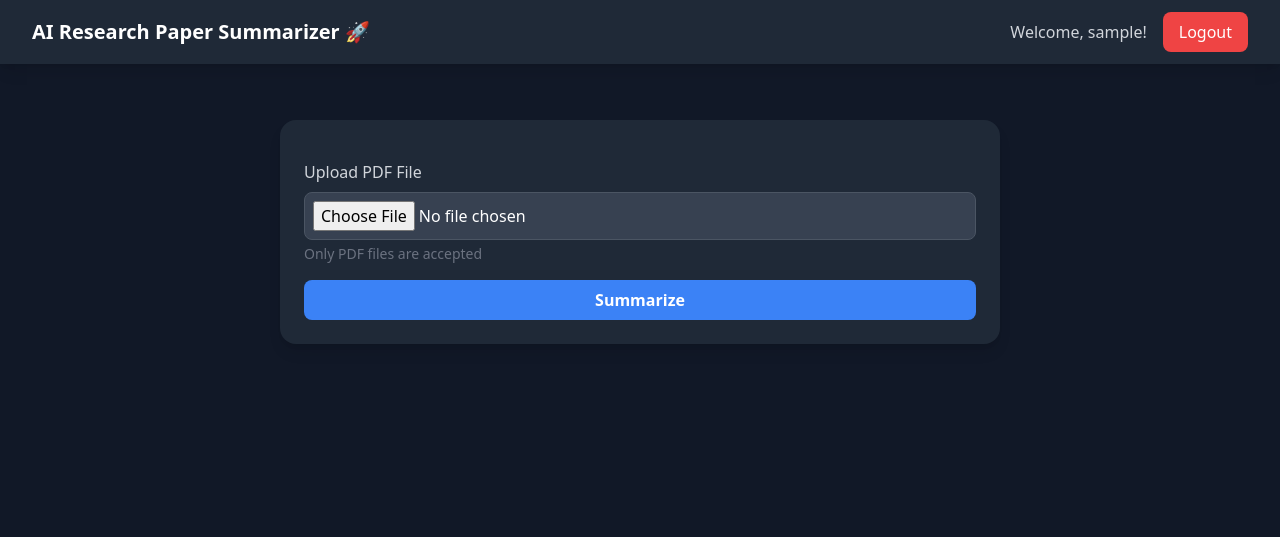
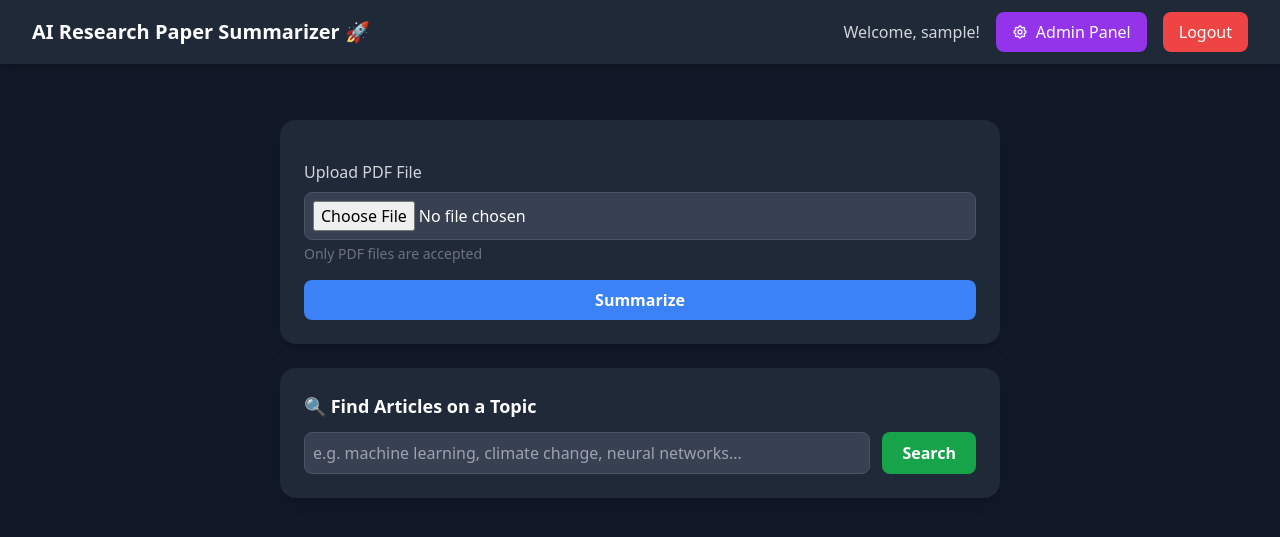
Before and after one commit to bilal-157/AI-Summarizer-project, a Django app: page /dashboard/ in a window 1280 px wide. Shown: the top 537 px of the page. Run offline with Django 5.2, Linux system fonts and the light colour scheme; the visitor is signed in with stand-in values (Sample User, id 1); some libraries are stand-ins or nearby versions.

Commit message:
Model Integrated and The Search section

```diff
--- a/core/templates/core/dashboard.html
+++ b/core/templates/core/dashboard.html
@@ -8,7 +8,7 @@
 
 <body class="bg-gray-900 text-white min-h-screen">
 
-<!-- Navigation Bar - FIXED LOGOUT -->
+<!-- Navigation Bar — unchanged -->
 <nav class="bg-gray-800 shadow-lg">
     <div class="max-w-7xl mx-auto px-4 sm:px-6 lg:px-8">
         <div class="flex justify-between items-center h-16">
@@ -17,7 +17,18 @@
             </div>
             <div class="flex items-center space-x-4">
                 <span class="text-gray-300">Welcome, {{ user.username }}!</span>
-                <!-- FIXED: Changed from <a> to form for POST request -->
+
+                {% if user.is_staff or user.is_superuser %}
+                <a href="/admin/" target="_blank"
+                   class="bg-purple-600 hover:bg-purple-700 px-4 py-2 rounded-lg transition flex items-center gap-2">
+                    <svg class="w-4 h-4" fill="none" stroke="currentColor" viewBox="0 0 24 24">
+                        <path stroke-linecap="round" stroke-linejoin="round" stroke-width="2" d="M10.325 4.317c.426-1.756 2.924-1.756 3.35 0a1.724 1.724 0 002.573 1.066c1.543-.94 3.31.826 2.37 2.37a1.724 1.724 0 001.065 2.572c1.756.426 1.756 2.924 0 3.35a1.724 1.724 0 00-1.066 2.573c.94 1.543-.826 3.31-2.37 2.37a1.724 1.724 0 00-2.572 1.065c-.426 1.756-2.924 1.756-3.35 0a1.724 1.724 0 00-2.573-1.066c-1.543.94-3.31-.826-2.37-2.37a1.724 1.724 0 00-1.065-2.572c-1.756-.426-1.756-2.924 0-3.35a1.724 1.724 0 001.066-2.573c-.94-1.543.826-3.31 2.37-2.37.996.608 2.296.07 2.572-1.065z"></path>
+                        <path stroke-linecap="round" stroke-linejoin="round" stroke-width="2" d="M15 12a3 3 0 11-6 0 3 3 0 016 0z"></path>
+                    </svg>
+                    Admin Panel
+                </a>
+                {% endif %}
+
                 <form method="post" action="{% url 'logout' %}" style="display: inline;">
                     {% csrf_token %}
                     <button type="submit" class="bg-red-500 hover:bg-red-600 px-4 py-2 rounded-lg transition">
@@ -31,88 +42,150 @@
 
 <div class="w-full max-w-3xl mx-auto p-6 mt-8">
 
-    <!-- Messages -->
+    <!-- Messages — unchanged -->
     {% if messages %}
         {% for message in messages %}
             <div class="mb-4 p-4 rounded-lg {% if message.tags == 'success' %}bg-green-500{% else %}bg-red-500{% endif %}">
-                                {{ message }}
+                {{ message }}
             </div>
         {% endfor %}
     {% endif %}
 
-    <!-- Backend Error -->
+    <!-- Backend Error — unchanged -->
     {% if error %}
     <div class="bg-red-500 text-white p-4 rounded-lg mb-4">
         {{ error }}
     </div>
     {% endif %}
 
-    <!-- Upload Box -->
+    <!-- Upload Box — unchanged -->
     <div class="bg-gray-800 p-6 rounded-2xl shadow-lg">
-
         <form method="POST" action="{% url 'dashboard' %}" enctype="multipart/form-data" onsubmit="return validateForm()" class="space-y-4">
             {% csrf_token %}
-
             <div>
                 <label class="block text-gray-300 mb-2">Upload PDF File</label>
-                <input
-                    type="file"
-                    name="file"
-                    id="fileInput"
-                    accept=".pdf"
-                    class="w-full p-2 bg-gray-700 rounded-lg cursor-pointer border border-gray-600"
-                >
+                <input type="file" name="file" id="fileInput" accept=".pdf"
+                       class="w-full p-2 bg-gray-700 rounded-lg cursor-pointer border border-gray-600">
                 <p class="text-gray-500 text-sm mt-1">Only PDF files are accepted</p>
             </div>
-
-            <!-- Frontend Error -->
-            <p id="errorMsg" class="text-red-400 hidden text-sm">
-                Please select a file first!
-            </p>
-
-            <button
-                type="submit"
-                class="w-full bg-blue-500 hover:bg-blue-600 transition p-2 rounded-lg font-semibold"
-            >
+            <p id="errorMsg" class="text-red-400 hidden text-sm">Please select a file first!</p>
+            <button type="submit"
+                    class="w-full bg-blue-500 hover:bg-blue-600 transition p-2 rounded-lg font-semibold">
                 Summarize
             </button>
-
-            <!-- Loading -->
             <p id="loading" class="hidden text-center mt-2 text-gray-400">
                 ⏳ Processing your file...
             </p>
         </form>
-
     </div>
 
-    <!-- Result Section -->
-    {% if text %}
-    <div class="mt-6 bg-gray-800 p-6 rounded-2xl shadow-lg">
-        <h2 class="text-xl font-semibold mb-2">Extracted Text</h2>
-        <div class="text-gray-300 max-h-96 overflow-y-auto whitespace-pre-wrap">
-            {{ text }}
+    <!-- ── ARTICLE SEARCH BOX (NEW) ── -->
+    <div class="bg-gray-800 p-6 rounded-2xl shadow-lg mt-6">
+        <h2 class="text-lg font-bold mb-3 flex items-center gap-2">
+            🔍 Find Articles on a Topic
+        </h2>
+        <form method="POST" action="{% url 'dashboard' %}" class="flex gap-3">
+            {% csrf_token %}
+            <input type="text"
+                   name="search_query"
+                   value="{{ search_query }}"
+                   placeholder="e.g. machine learning, climate change, neural networks..."
+                   class="flex-1 p-2 bg-gray-700 rounded-lg border border-gray-600 text-white placeholder-gray-400 focus:outline-none focus:border-blue-500">
+            <button type="submit"
+                    class="bg-green-600 hover:bg-green-700 transition px-5 py-2 rounded-lg font-semibold whitespace-nowrap">
+                Search
+            </button>
+        </form>
+    </div>
+
+    <!-- ── SEARCH ERROR ── -->
+    {% if search_error %}
+    <div class="bg-red-500 text-white p-4 rounded-lg mt-4">
+        {{ search_error }}
+    </div>
+    {% endif %}
+
+    <!-- ── ARTICLE RESULTS (NEW) ── -->
+    {% if articles %}
+    <div class="mt-6">
+        <h2 class="text-xl font-bold mb-4 flex items-center gap-2">
+            📰 Articles for &ldquo;{{ search_query }}&rdquo;
+        </h2>
+        <div class="space-y-4">
+            {% for article in articles %}
+            <div class="bg-gray-800 border border-gray-700 rounded-2xl p-5 hover:border-blue-500 transition">
+                <div class="flex justify-between items-start gap-4">
+                    <div class="flex-1">
+                        <h3 class="font-semibold text-white text-base mb-1">
+                            {{ article.title }}
+                        </h3>
+                        <p class="text-gray-400 text-sm leading-relaxed mb-3">
+                            {{ article.description }}...
+                        </p>
+                        <span class="text-xs text-gray-500 truncate block">
+                            🔗 {{ article.url|truncatechars:60 }}
+                        </span>
+                    </div>
+                    <a href="{{ article.url }}" target="_blank" rel="noopener noreferrer"
+                       class="flex-shrink-0 bg-blue-600 hover:bg-blue-700 transition px-4 py-2 rounded-lg text-sm font-semibold">
+                        Open ↗
+                    </a>
+                </div>
+            </div>
+            {% endfor %}
+        </div>
+    </div>
+    {% endif %}
+
+    <!-- ── NO RESULTS MESSAGE ── -->
+    {% if articles is not None and not articles and not search_error %}
+    <div class="mt-4 bg-yellow-800 text-yellow-200 p-4 rounded-lg">
+        No articles found for &ldquo;{{ search_query }}&rdquo;. Try a different topic.
+    </div>
+    {% endif %}
+
+    <!-- AI Summary Section — unchanged except download button -->
+    {% if summary %}
+    <div class="mt-6 bg-gradient-to-r from-purple-900 to-blue-900 p-6 rounded-2xl shadow-lg border border-purple-500">
+        <div class="flex justify-between items-center mb-4">
+            <h2 class="text-2xl font-bold flex items-center">
+                <span class="mr-2">🤖</span>
+                AI Summary
+                <span class="ml-2 text-sm bg-purple-700 px-2 py-1 rounded">Generated by AI</span>
+            </h2>
+            <span class="text-sm text-gray-400">{{ summary|wordcount }} words</span>
+        </div>
+        <div class="text-gray-200 leading-relaxed whitespace-pre-wrap">
+            {{ summary|linebreaks }}
+        </div>
+        <div class="mt-6 pt-4 border-t border-purple-700 flex justify-end">
+            <a href="{% url 'download_summary' %}"
+               class="flex items-center gap-2 bg-blue-600 hover:bg-blue-700 transition px-5 py-2 rounded-lg font-semibold text-sm">
+                <svg class="w-4 h-4" fill="none" stroke="currentColor" viewBox="0 0 24 24">
+                    <path stroke-linecap="round" stroke-linejoin="round" stroke-width="2"
+                          d="M4 16v1a3 3 0 003 3h10a3 3 0 003-3v-1m-4-4l-4 4m0 0l-4-4m4 4V4"/>
+                </svg>
+                Download Summary as PDF
+            </a>
         </div>
     </div>
     {% endif %}
 
 </div>
 
-<!-- Script -->
+<!-- Script — unchanged -->
 <script>
 function validateForm() {
     const fileInput = document.getElementById("fileInput");
-    const errorMsg = document.getElementById("errorMsg");
-    const loading = document.getElementById("loading");
+    const errorMsg  = document.getElementById("errorMsg");
+    const loading   = document.getElementById("loading");
 
     if (!fileInput.value) {
         errorMsg.classList.remove("hidden");
         return false;
     }
 
-    // Check file extension
-    const fileName = fileInput.value;
-    const fileExtension = fileName.split('.').pop().toLowerCase();
-
+    const fileExtension = fileInput.value.split('.').pop().toLowerCase();
     if (fileExtension !== 'pdf') {
         errorMsg.textContent = 'Please select a PDF file only!';
         errorMsg.classList.remove("hidden");
@@ -121,9 +194,14 @@ function validateForm() {
 
     errorMsg.classList.add("hidden");
     loading.classList.remove("hidden");
-
     return true;
 }
+
+setTimeout(function() {
+    document.querySelectorAll('.mb-4.p-4.rounded-lg').forEach(function(el) {
+        el.style.display = 'none';
+    });
+}, 5000);
 </script>
 
 </body>
--- a/core/urls.py
+++ b/core/urls.py
@@ -6,4 +6,5 @@ urlpatterns = [
     path('', views.landing_page, name='landing'),  # Landing page with login/signup
     path('dashboard/', views.dashboard, name='dashboard'),  # Dashboard after login
     path('signup/', views.signup, name='signup'),  # Sign up page
+    path('download/', views.download_summary_pdf, name='download_summary'),
 ]
--- a/core/views.py
+++ b/core/views.py
@@ -1,48 +1,317 @@
-# core/views.py
 from django.shortcuts import render, redirect
 from django.contrib.auth import login
 from django.contrib.auth.decorators import login_required
 from django.contrib import messages
+from django.http import HttpResponse
 from .forms import CustomUserCreationForm
-import fitz  # PyMuPDF
+
+import fitz
+import re
 import traceback
+import numpy as np
+import torch
+from sklearn.feature_extraction.text import TfidfVectorizer
+from sklearn.metrics.pairwise import cosine_similarity
+from transformers import pipeline
+
+from reportlab.lib.pagesizes import letter
+from reportlab.lib.styles import getSampleStyleSheet, ParagraphStyle
+from reportlab.lib.units import inch
+from reportlab.lib import colors
+from reportlab.platypus import SimpleDocTemplate, Paragraph, Spacer, HRFlowable
+from reportlab.lib.enums import TA_CENTER, TA_JUSTIFY
+from io import BytesIO
+from datetime import datetime
+
+from duckduckgo_search import DDGS
+
+# ---------------- CONSTANTS ----------------
+
+MAX_PDF_WORDS    = 25_000
+NUM_BEAMS        = 1
+MAX_MODEL_TOKENS = 512
+
+# ---------------- MODEL (loaded once at startup) ----------------
+
+print("⏳ Loading summarization model at startup...")
+try:
+    summarizer = pipeline(
+        "summarization",
+        model="sshleifer/distilbart-cnn-6-6",
+        device=0 if torch.cuda.is_available() else -1,
+        batch_size=8,
+    )
+    print("✅ Model loaded and cached.")
+except Exception as _e:
+    summarizer = None
+    print(f"❌ Model failed to load: {_e}")
+
+
+# ---------------- PRE/POST PROCESSING ----------------
+
+def extract_important_sentences(text, keep_ratio=0.3):
+    sentences = [s.strip() for s in text.replace('\n', ' ').split('.') if len(s.split()) > 5]
+    if len(sentences) < 3:
+        return text
+    try:
+        vectorizer   = TfidfVectorizer(stop_words='english')
+        tfidf_matrix = vectorizer.fit_transform(sentences)
+        scores       = np.array(tfidf_matrix.sum(axis=1)).flatten()
+        threshold    = np.percentile(scores, (1 - keep_ratio) * 100)
+        important    = [sentences[i] for i, s in enumerate(scores) if s >= threshold]
+        return '. '.join(important)
+    except Exception:
+        return text
+
+
+def remove_redundancy(text, threshold=0.95):
+    sentences = [s.strip() for s in text.split('.') if len(s.split()) > 4]
+    if len(sentences) < 2:
+        return text
+    try:
+        vectorizer = TfidfVectorizer(stop_words='english')
+        tfidf      = vectorizer.fit_transform(sentences)
+        kept       = [0]
+        for i in range(1, len(sentences)):
+            sims = cosine_similarity(tfidf[i], tfidf[kept]).flatten()
+            if max(sims) < threshold:
+                kept.append(i)
+        return '. '.join([sentences[i] for i in kept]) + '.'
+    except Exception:
+        return text
+
+
+def clean_summary(text):
+    text = re.sub(r'\b([a-z])\s([A-Z])', r'\1. \2', text)
+    text = re.sub(r'\.\.+', '.', text)
+    text = re.sub(r'\s+', ' ', text)
+    text = re.sub(r'\s([,\.;:])', r'\1', text)
+    return text.strip()
+
+
+# ---------------- TEXT PROCESSING ----------------
+
+def chunk_text(text):
+    total_words = len(text.split())
+    if total_words < 2_000:
+        size = 700
+    elif total_words < 5_000:
+        size = 680
+    else:
+        size = 650
+    words = text.split()
+    for i in range(0, len(words), size):
+        yield ' '.join(words[i:i + size])
+
+
+def summarize_chunks_batched(chunks, total_words):
+    if not chunks:
+        return []
+    num_chunks = len(chunks)
+    target_total_words      = max(1_000, int(total_words * 0.10))
+    target_per_chunk_words  = target_total_words // num_chunks
+    target_per_chunk_tokens = int(target_per_chunk_words * 1.3)
+    max_tok = min(200, max(80, target_per_chunk_tokens))
+    min_tok = max(40, int(max_tok * 0.5))
+    print(f"🎯 Per-chunk: max={max_tok} tokens, min={min_tok} tokens "
+          f"(target {target_total_words} words total from {num_chunks} chunks)")
+    results = summarizer(
+        chunks,
+        max_length=max_tok,
+        min_length=min_tok,
+        do_sample=False,
+        num_beams=NUM_BEAMS,
+        early_stopping=False,
+        truncation=True,
+    )
+    return [r['summary_text'] for r in results]
+
+
+# ---------------- MAIN PIPELINE ----------------
+
+def summarize_text_locally(text):
+    if summarizer is None:
+        return None, "Summarization model is not available."
+    try:
+        total_words = len(text.split())
+        print(f"📊 Original word count: {total_words}")
+
+        if total_words > MAX_PDF_WORDS:
+            approx_pages = total_words // 250
+            limit_pages  = MAX_PDF_WORDS // 250
+            return None, (
+                f"This PDF is too large ({total_words:,} words, ~{approx_pages} pages). "
+                f"Please upload a PDF under {MAX_PDF_WORDS:,} words (~{limit_pages} pages)."
+            )
+
+        text = extract_important_sentences(text, keep_ratio=0.3)
+        print(f"🔍 After extractive filter: {len(text.split())} words (from {total_words})")
+
+        chunks = list(chunk_text(text))
+        print(f"📦 Chunks: {len(chunks)}")
+
+        chunk_summaries = summarize_chunks_batched(chunks, total_words)
+        final = ' '.join(chunk_summaries)
+        print(f"📝 After batched summarization: {len(final.split())} words")
+
+        final = remove_redundancy(final, threshold=0.95)
+        final = clean_summary(final)
+
+        print(f"✅ Final: {len(final.split())} words")
+        return final, None
+
+    except Exception as e:
+        print(f"Summarization Error: {e}")
+        print(traceback.format_exc())
+        return None, "An error occurred during summarization."
+
+
+# ---------------- PDF GENERATION ----------------
+
+def generate_summary_pdf(summary_text):
+    """Build a formatted PDF from summary text, return as BytesIO buffer."""
+    buffer = BytesIO()
+    doc = SimpleDocTemplate(
+        buffer,
+        pagesize=letter,
+        rightMargin=inch,
+        leftMargin=inch,
+        topMargin=inch,
+        bottomMargin=inch,
+    )
+    styles = getSampleStyleSheet()
+
+    title_style = ParagraphStyle(
+        'CustomTitle', parent=styles['Title'],
+        fontSize=22, textColor=colors.HexColor('#1a1a2e'),
+        spaceAfter=6, alignment=TA_CENTER,
+    )
+    subtitle_style = ParagraphStyle(
+        'Subtitle', parent=styles['Normal'],
+        fontSize=10, textColor=colors.HexColor('#888888'),
+        spaceAfter=4, alignment=TA_CENTER,
+    )
+    stats_style = ParagraphStyle(
+        'Stats', parent=styles['Normal'],
+        fontSize=9, textColor=colors.HexColor('#aaaaaa'),
+        spaceAfter=2, alignment=TA_CENTER,
+    )
+    body_style = ParagraphStyle(
+        'CustomBody', parent=styles['Normal'],
+        fontSize=11, leading=20,
+        textColor=colors.HexColor('#222222'),
+        spaceAfter=10, alignment=TA_JUSTIFY,
+    )
+
+    story = []
+    story.append(Paragraph("Document Summary", title_style))
+    story.append(Paragraph(
+        f"Generated on {datetime.now().strftime('%B %d, %Y at %I:%M %p')}",
+        subtitle_style,
+    ))
+    story.append(Spacer(1, 8))
+    story.append(HRFlowable(width="100%", thickness=1, color=colors.HexColor('#dddddd')))
+    story.append(Spacer(1, 10))
+
+    word_count = len(summary_text.split())
+    story.append(Paragraph(f"Summary: {word_count} words", stats_style))
+    story.append(Spacer(1, 14))
+
+    sentences   = [s.strip() for s in summary_text.split('.') if s.strip()]
+    para_groups = [sentences[i:i + 5] for i in range(0, len(sentences), 5)]
+    for group in para_groups:
+        story.append(Paragraph('. '.join(group) + '.', body_style))
+        story.append(Spacer(1, 6))
+
+    story.append(Spacer(1, 24))
+    story.append(HRFlowable(width="100%", thickness=0.5, color=colors.HexColor('#dddddd')))
+    story.append(Spacer(1, 6))
+    story.append(Paragraph("Generated by PDF Summarizer", stats_style))
+
+    doc.build(story)
+    buffer.seek(0)
+    return buffer
+
+
+# ---------------- ARTICLE SEARCH ----------------
+
+def search_articles(query, max_results=6):
+    """
+    Try DuckDuckGo first. If it returns nothing (rate-limited),
+    fall back to returning Google search links directly.
+    """
+    # ── Try DuckDuckGo ─────────────────────────────────────────
+    try:
+        with DDGS() as ddgs:
+            results = list(ddgs.text(query, max_results=max_results))
+
+        if results:
+            articles = []
+            for r in results:
+                articles.append({
+                    'title':       r.get('title', 'No title'),
+                    'url':         r.get('href',  '#'),
+                    'description': r.get('body',  '')[:200],
+                })
+            return articles, None
+
+    except Exception as e:
+        print(f"DDG error: {e}")
+
+    # ── Fallback: return Google search links ───────────────────
+    # DDG was rate-limited — give user direct Google search links
+    import urllib.parse
+    encoded = urllib.parse.quote_plus(query)
+
+    fallback = [
+        {
+            'title':       f'Google Search: {query}',
+            'url':         f'https://www.google.com/search?q={encoded}',
+            'description': f'Search Google for articles about "{query}".',
+        },
+        {
+            'title':       f'Google Scholar: {query}',
+            'url':         f'https://scholar.google.com/scholar?q={encoded}',
+            'description': f'Find academic papers and research articles about "{query}".',
+        },
+        {
+            'title':       f'Wikipedia: {query}',
+            'url':         f'https://en.wikipedia.org/wiki/Special:Search?search={encoded}',
+            'description': f'Read the Wikipedia article about "{query}".',
+        },
+        {
+            'title':       f'arXiv: {query}',
+            'url':         f'https://arxiv.org/search/?query={encoded}&searchtype=all',
+            'description': f'Find research papers on arXiv about "{query}".',
+        },
+    ]
+    return fallback, None
+
+# ---------------- PDF EXTRACTION ----------------
 
 def extract_text_from_pdf(pdf_file):
-    """Extract text from uploaded PDF file"""
     try:
-        # Read the PDF file
         pdf_content = pdf_file.read()
-
-        # Open with PyMuPDF
-        doc = fitz.open(stream=pdf_content, filetype="pdf")
-
-        text = ""
-        for page in doc:
-            text += page.get_text()
-
+        doc  = fitz.open(stream=pdf_content, filetype="pdf")
+        text = ''.join(page.get_text() for page in doc)
         doc.close()
-
-        if text.strip():
-            return text.strip()
-        else:
-            return None
-
+        return ' '.join(text.split()) or None
     except Exception as e:
-        print(f"Error extracting PDF: {e}")
-        print(traceback.format_exc())
+        print(f"PDF error: {e}")
         return None
 
+
+# ---------------- VIEWS ----------------
+
 def landing_page(request):
-    """Landing page"""
     if request.user.is_authenticated:
         return redirect('dashboard')
     return render(request, 'core/landing.html')
 
+
 def signup(request):
-    """Sign up view"""
     if request.user.is_authenticated:
         return redirect('dashboard')
-
     if request.method == 'POST':
         form = CustomUserCreationForm(request.POST)
         if form.is_valid():
@@ -51,39 +320,75 @@ def signup(request):
             messages.success(request, f'Welcome {user.username}!')
             return redirect('dashboard')
         else:
-            messages.error(request, 'Please correct the errors below.')
+            messages.error(request, 'Fix errors below.')
     else:
         form = CustomUserCreationForm()
+    return render(request, 'core/signup.html', {'form': form})
 
-    return render(request, 'core/signup.html', {'form': form})
 
 @login_required
 def dashboard(request):
-    """Dashboard with PDF summarizer"""
     context = {
-        'error': None,
-        'text': None,
+        'error':    None,
+        'summary':  None,
+        'articles': None,
+        'search_query': '',
+        'search_error': None,
     }
 
     if request.method == 'POST':
+
+        # ── Article search ─────────────────────────────────────────
+        if 'search_query' in request.POST:
+            query = request.POST.get('search_query', '').strip()
+            context['search_query'] = query
+            if query:
+                articles, search_error = search_articles(query)
+                context['articles']     = articles
+                context['search_error'] = search_error
+            else:
+                context['search_error'] = "Please enter a topic to search."
+            return render(request, 'core/dashboard.html', context)
+
+        # ── PDF summarization ──────────────────────────────────────
         if not request.FILES.get('file'):
-            context['error'] = 'Please select a file to upload.'
+            context['error'] = "Please upload a PDF file."
             return render(request, 'core/dashboard.html', context)
 
         pdf_file = request.FILES['file']
 
-        # Validate file type
         if not pdf_file.name.lower().endswith('.pdf'):
-            context['error'] = 'Please upload a PDF file only.'
+            context['error'] = "Only PDF files are allowed."
             return render(request, 'core/dashboard.html', context)
 
-        # Extract text from PDF
         extracted_text = extract_text_from_pdf(pdf_file)
+        if not extracted_text:
+            context['error'] = "No readable text found in this PDF."
+            return render(request, 'core/dashboard.html', context)
 
-        if extracted_text:
-            context['text'] = extracted_text
-            messages.success(request, f'Successfully extracted {len(extracted_text)} characters!')
+        summary, error = summarize_text_locally(extracted_text)
+
+        if summary:
+            request.session['last_summary'] = summary
+            context['summary'] = summary
+            messages.success(request, "✅ Summary generated!")
         else:
-            context['error'] = 'No text could be extracted. The PDF might be scanned or image-based.'
+            context['error'] = error or "Failed to generate summary."
+            messages.error(request, context['error'])
 
     return render(request, 'core/dashboard.html', context)
+
+
+@login_required
+def download_summary_pdf(request):
+    """Serve the last generated summary as a downloadable PDF."""
+    summary = request.session.get('last_summary')
+    if not summary:
+        messages.error(request, "No summary found. Please generate one first.")
+        return redirect('dashboard')
+
+    buffer   = generate_summary_pdf(summary)
+    filename = f"summary_{datetime.now().strftime('%Y%m%d_%H%M%S')}.pdf"
+    response = HttpResponse(buffer, content_type='application/pdf')
+    response['Content-Disposition'] = f'attachment; filename="{filename}"'
+    return response
```
